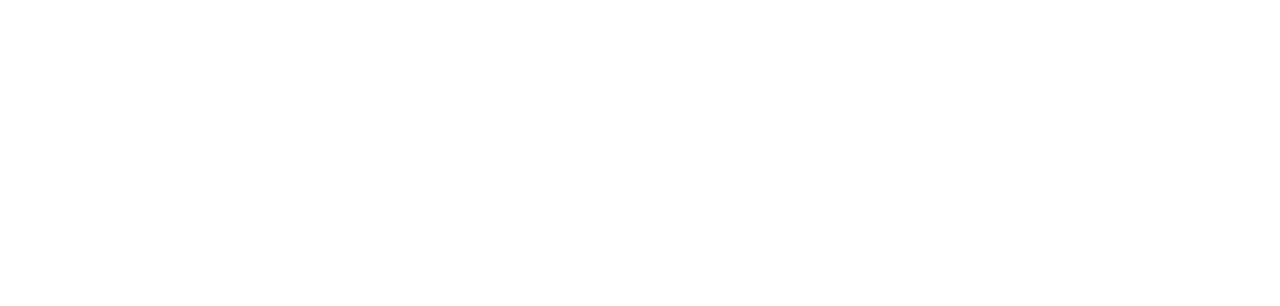
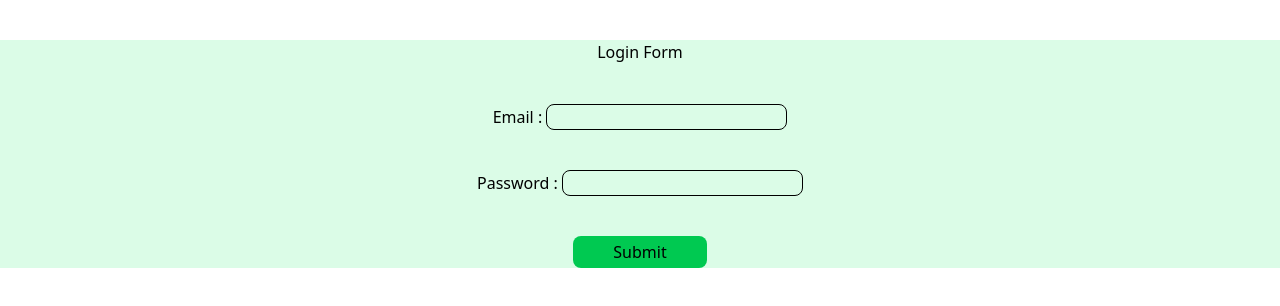
Before and after one commit to abhayminer01/Clean-It-Waste-Management-System, a React (Vite) app in the folder client/: page /login in a window 1280 px wide. Shown: the top 306 px of the page. Built offline with nearby package versions, Linux system fonts and the light colour scheme.

Commit message:
login page frontend

```diff
--- a/client/package.json
+++ b/client/package.json
@@ -11,6 +11,7 @@
   },
   "dependencies": {
     "@tailwindcss/vite": "^4.1.13",
+    "axios": "^1.12.2",
     "react": "^19.1.1",
     "react-dom": "^19.1.1",
     "react-router-dom": "^7.9.1",
--- a/client/src/main.jsx
+++ b/client/src/main.jsx
@@ -1,8 +1,17 @@
-import { StrictMode } from 'react'
-import { createRoot } from 'react-dom/client'
-import './index.css'
+import { StrictMode } from 'react';
+import { createRoot } from 'react-dom/client';
+import { BrowserRouter as Router, Routes, Route } from 'react-router-dom';
+import './index.css';
+import LaunchPage from './pages/LaunchPage';
+import LoginPage from './pages/LoginPage';
 
 createRoot(document.getElementById('root')).render(
   <StrictMode>
+    <Router>
+      <Routes>
+        <Route path='/' element = { <LaunchPage /> } />
+        <Route path='login' element = { <LoginPage /> } />
+      </Routes>
+    </Router>
   </StrictMode>
 )
--- a/client/src/pages/LaunchPage.jsx
+++ b/client/src/pages/LaunchPage.jsx
@@ -1,7 +1,14 @@
 import React from 'react'
+import { useNavigate } from 'react-router-dom'
 
 export default function LaunchPage() {
+
+  const navigate = useNavigate();
+
   return (
-    <div>LaunchPage</div>
+    <div>
+      <h1>LaunchPage</h1>
+      <button onClick={() => navigate('/login')} className='bg-green-500 px-5 py-2 rounded-lg hover:bg-green-600'>Get Started !</button>
+    </div>
   )
 }
--- /dev/null
+++ b/client/src/pages/LoginPage.jsx
@@ -0,0 +1,33 @@
+import React from 'react'
+import { userLogin } from '../services/auth-api';
+
+export default function LoginPage() {
+    const handleForm = async (e) => {
+        e.preventDefault();
+        const payload = {
+            email : e.target.email.value,
+            password : e.target.password.value
+        }
+        const req = await userLogin(payload);
+    }
+  return (
+    <div>
+        <form onSubmit={handleForm} className='flex flex-col gap-10 items-center bg-green-100 mt-10'>
+            <h1>Login Form</h1>
+            <div>
+                <label>Email : </label>
+                <input
+                    name="email"
+                    className='border border-solid rounded-lg px-1'
+                    type="email"
+                />
+            </div>
+            <div>
+                <label>Password : </label>
+                <input name='password' className='border border-solid rounded-lg px-1'  type="password" />
+            </div>
+            <input className='bg-green-500 px-10 py-1 rounded-lg' type="submit" />
+        </form>
+    </div>
+  )
+}
--- /dev/null
+++ b/client/src/services/auth-api.js
@@ -0,0 +1,14 @@
+import axios from 'axios';
+const BASE_URL = "http://localhost:5000/api"
+
+export const userLogin = async (payload) => {
+    try {
+        const req = axios.post(`${BASE_URL}/auth/login`, payload, {
+            withCredentials : true
+        }).then((e) => {
+            console.log(e);
+        })
+    } catch (error) {
+
+    }
+}
```
Also changed, not shown: 2 other files (tests, documents, lock files or other folders).
